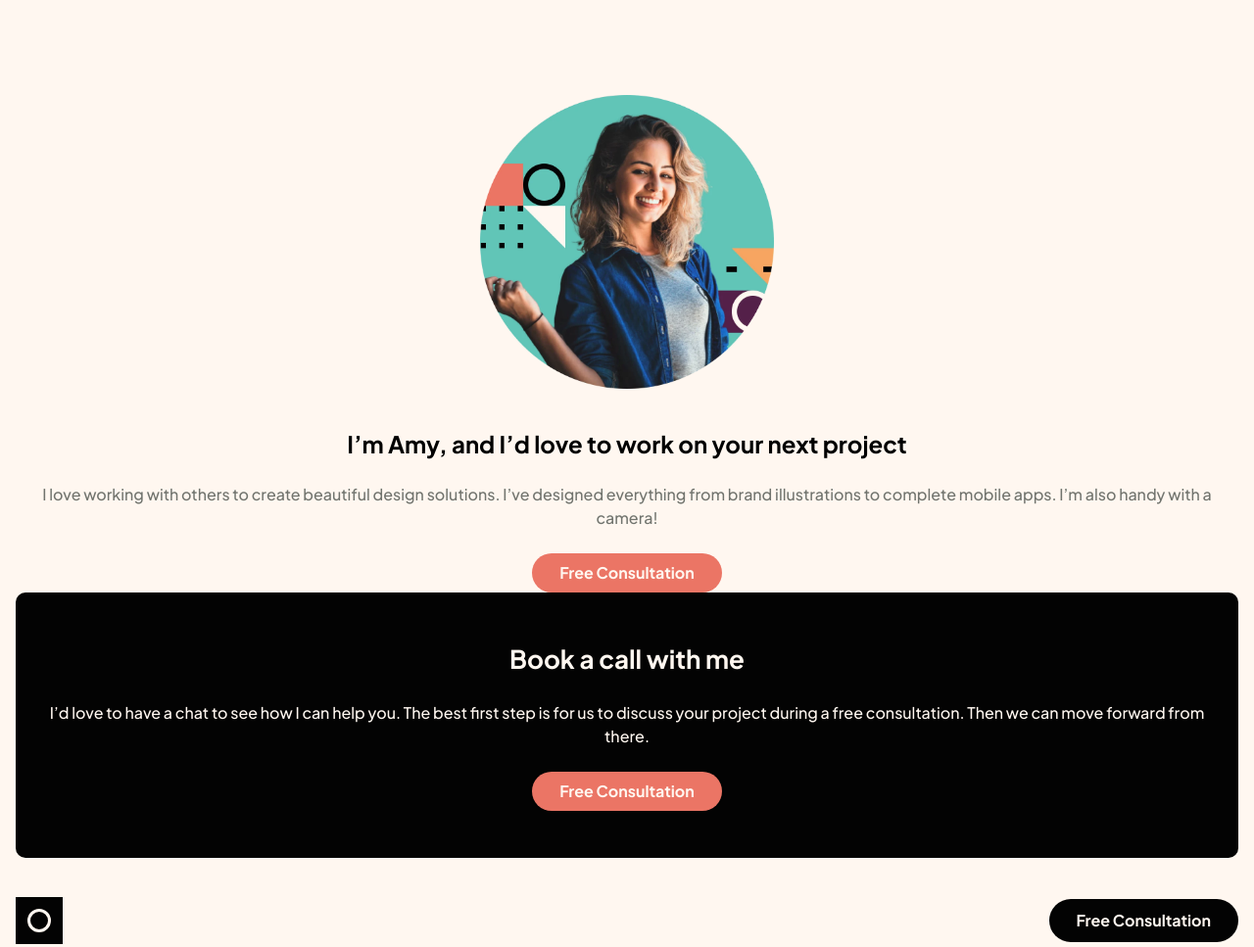
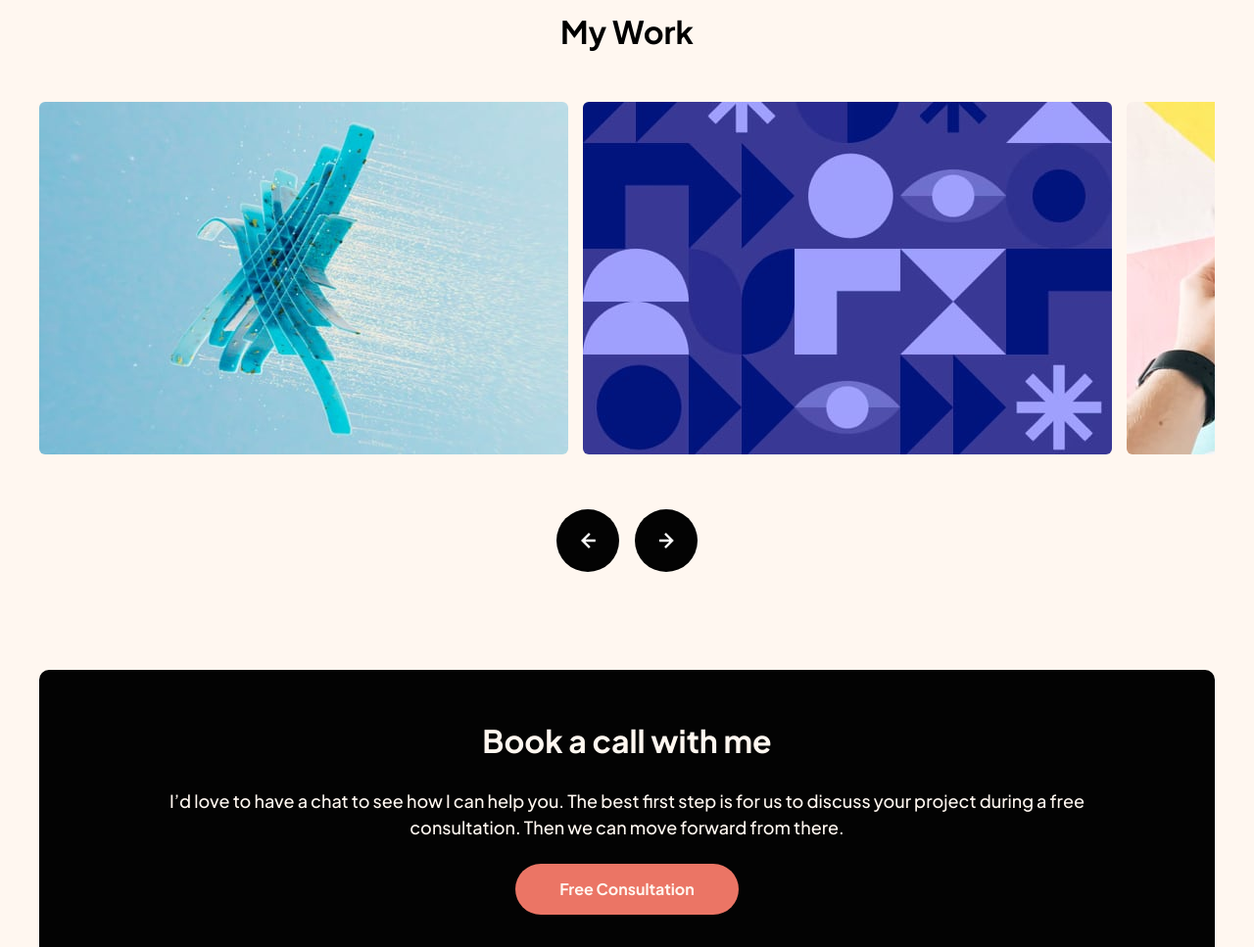
Before and after one commit to enrihg/single-page-design-portfolio, a website: page src/index.html in a window 1280 px wide. Shown: the part 1385-2352 px from the top of the page at 98% size. Drawn offline with Linux system fonts and the light colour scheme.

Commit message:
adapted layout for medium size screen devices

```diff
--- a/src/index.html
+++ b/src/index.html
@@ -11,28 +11,28 @@
     <title>Single Page Design Portfolio</title>
 </head>
 
-<body class="font-plus-jakarta-sans bg-light-cream p-4">
+<body class="font-plus-jakarta-sans bg-light-cream p-4 md:px-10 md:py-[34px]">
     <header class="mb-8">
         <div class="flex justify-between items-center">
-            <img class="inline h-12" src="./assets/images/logo.svg" alt="logo">
-            <button class="h-11 bg-black text-light-cream font-bold py-2 px-7 rounded-full">Free Consultation</button>
+            <img class="inline h-12 md:h-14" src="./assets/images/logo.svg" alt="logo">
+            <button class="bg-black text-light-cream font-bold py-2 px-7 md:py-[14px] md:px-[45px] rounded-full">Free Consultation</button>
         </div>
         <h1 class="font-bold text-4xl text-center mt-8 mb-4">Design solutions made easy</h1>
-        <p class="mx-11 text-medium-brown font-medium text-center">With over ten years of experience in various design disciplines, I’m your one-stop
+        <p class="mx-11 text-medium-brown font-medium md:text-[18px] text-center">With over ten years of experience in various design disciplines, I’m your one-stop
             shop for your design
             needs.</p>
     </header>
     <main>
-        <section class="grid grid-cols-2 gap-6">
-            <div class="grid gap-[94px] text-light-cream text-2xl font-bold bg-galactic-blue col-span-2 rounded-lg p-6">
+        <section class="grid grid-cols-2 md:grid-cols-4 md:grid-rows-3 gap-6">
+            <div class="grid gap-[94px] text-light-cream text-2xl font-bold bg-galactic-blue col-span-2 md:row-span-2 rounded-lg p-6">
                 <svg class="justify-self-end" width="128" height="192" xmlns="http://www.w3.org/2000/svg"><g fill="none" fill-rule="evenodd"><path fill="#552049" d="M0 0h64v128H0z"/><circle stroke="#FFF7F0" stroke-width="4" cx="32" cy="32" r="14"/><g transform="translate(32 32)"><rect fill="#F6A560" x="32" width="64" height="32" rx="16"/><path fill="#61C4B7" d="m0 128 32 32v-32zM32 96l32 32V96z"/><circle stroke="#FFF7F0" stroke-width="4" cx="80" cy="16" r="14"/><circle stroke="#FFF7F0" stroke-width="4" cx="80" cy="16" r="14"/></g><g fill="#030303"><path d="M64 14h4v4h-4zM68 14h4v4h-4zM92 14h4v4h-4z"/></g><path fill="#755CDE" d="m96 0 32 32V0z"/><g fill="#030303"><path d="M96 14h4v4h-4zM120 14h4v4h-4zM124 14h4v4h-4z"/></g><circle stroke="#030303" stroke-width="4" cx="80" cy="80" r="14"/><path fill="#EB7565" d="M96 64h32v32H96z"/><path fill="#FFF7F0" d="m32 96 96 96V96z"/><g fill="#030303"><path d="M0 128h4v4H0zM14 128h4v4h-4zM28 128h4v4h-4zM0 142h4v4H0zM14 142h4v4h-4zM28 142h4v4h-4z"/><g><path d="M0 156h4v4H0zM14 156h4v4h-4zM28 156h4v4h-4z"/></g></g></g></svg>
                 Graphic Design
             </div>
-            <div class="grid gap-10 text-light-cream text-2xl font-bold bg-summer-yellow rounded-lg p-6">
+            <div class="grid gap-10 md:row-span-1 text-light-cream text-2xl font-bold bg-summer-yellow rounded-lg p-6">
                 <svg class="justify-self-end" width="64" height="64" xmlns="http://www.w3.org/2000/svg"><g fill="none" fill-rule="evenodd"><circle stroke="#030303" stroke-width="4" cx="48" cy="16" r="14"/><path fill="#EB7565" d="M0 0h32v32H0z"/><g fill="#030303"><path d="M0 32h4v4H0zM14 32h4v4h-4zM28 32h4v4h-4zM0 46h4v4H0zM14 46h4v4h-4zM28 46h4v4h-4z"/><g><path d="M0 60h4v4H0zM14 60h4v4h-4zM28 60h4v4h-4z"/></g></g><path fill="#FFF7F0" d="m32 32 32 32V32z"/></g></svg>
                 UI/UX
             </div>
-            <div class="grid gap-10 text-light-cream text-2xl font-bold bg-pink rounded-lg p-6">
+            <div class="grid gap-10 md:row-span-1 text-light-cream text-2xl font-bold bg-pink rounded-lg p-6">
                 <svg class="justify-self-end" width="64" height="64" xmlns="http://www.w3.org/2000/svg"><g fill="none" fill-rule="evenodd"><g transform="translate(0 32)"><rect fill="#552049" width="64" height="32" rx="16"/><circle stroke="#FFF7F0" stroke-width="4" cx="48" cy="16" r="14"/></g><g fill="#030303"><path d="M0 14h4v4H0zM4 14h4v4H4zM28 14h4v4h-4z"/></g><path fill="#755CDE" d="m32 0 32 32V0z"/><g fill="#030303"><path d="M32 14h4v4h-4zM56 14h4v4h-4zM60 14h4v4h-4z"/></g></g></svg>
                 Apps
             </div>
@@ -49,29 +49,48 @@
                 Motion Graphics
             </div>
         </section>
-        <section class="grid">
-            <img class="w-[300px] mt-[100px] mx-auto" src="./assets/images/image-amy.webp" alt="Amy pic">
-            <h2 class="font-bold text-2xl text-center mt-10 mb-6 mx-4">I’m Amy, and I’d love to work on your next project</h2>
-            <p class="text-medium-brown font-medium text-center mx-2 mb-6 ">I love working with others to create beautiful design solutions.
+        <section class="mt-[100px] mx-auto grid md:grid-cols-2 place-items-center md:place-items-start md:">
+            <img class="w-[300px] md:w-[364px] md:row-span-3 md:relative md:right-20" src="./assets/images/image-amy.webp" alt="Amy pic">
+            <h2 class="font-bold text-2xl md:text-[32px] text-center mt-10 md:mt-auto mb-6 md:text-left">I’m Amy, and I’d love to work on your next project</h2>
+            <p class="text-medium-brown font-medium md:text-[18px] text-center mb-6 md:mb-auto  md:text-left">I love working with others to create beautiful design solutions.
                 I’ve designed everything from brand illustrations to complete mobile apps. I’m also handy with a camera!
             </p>
-            <button class="bg-light-red text-light-cream mx-auto font-bold py-2 px-7 rounded-3xl">Free Consultation</button>
+            <button class="md:self-end bg-light-red text-light-cream font-bold py-2 md:py-[14px] px-7 md:px-[45px] rounded-3xl">Free Consultation</button>
+        </section>
+        <section class="my-[100px]">
+            <h2 class="font-bold text-2xl md:text-[32px] text-center ">My Work</h2>
+            <div class="scroll-container flex overflow-scroll my-14 gap-[15px]">
+                <img class="max-w-[270px] md:max-w-[540px] rounded-md" src="./assets/images/image-slide-1.jpg" alt="3D image project">
+                <img class="max-w-[270px] md:max-w-[540px] rounded-md" src="./assets/images/image-slide-2.jpg" alt="patterns project">
+                <img class="max-w-[270px] md:max-w-[540px] rounded-md" src="./assets/images/image-slide-3.jpg" alt="newspaper project">
+                <img class="max-w-[270px] md:max-w-[540px] rounded-md" src="./assets/images/image-slide-4.jpg" alt="graphic design project">
+                <img class="max-w-[270px] md:max-w-[540px] rounded-md" src="./assets/images/image-slide-5.jpg" alt="mobile project">
+            </div>
+            <div class="flex justify-center text-center gap-4">
+                <button aria-label="previous image" class="button-left grid bg-black w-16 h-16 rounded-full">
+                    <img class="place-self-center" src="./assets/images/icon-arrow-left.svg" alt="arrow left">
+                </button>
+                <button aria-label="next image" class="button-right grid bg-black w-16 h-16 rounded-full">
+                    <img class="place-self-center" src="./assets/images/icon-arrow-right.svg" alt="arrow right">
+                </button>
+            </div>
         </section>
         <section>
-            <div class="bg-black rounded-[10px] py-12 px-6 text-center mb-10">
-                <h2 class="font-bold text-[26px] text-center text-light-cream">Book a call with me</h2>
-                <p class="font-medium my-6 text-light-cream">
+            <div class="bg-black rounded-[10px] py-12 px-6 md:px-[75px] text-center mb-10">
+                <h2 class="font-bold text-[26px] md:text-[32px] text-center text-light-cream">Book a call with me</h2>
+                <p class="font-medium md:text-[18px] my-6 text-light-cream">
                     I’d love to have a chat to see how I can help you. The best first step is for us to discuss your project during a free consultation.
                     Then we can move forward from there.
                 </p>
-                <button class="bg-light-red font-bold py-2 px-7 rounded-[28px] text-light-cream">Free Consultation</button>
+                <button class="bg-light-red font-bold py-2 px-7 md:py-[14px] md:px-[45px] rounded-[28px] text-light-cream">Free Consultation</button>
             </div>
             <div class="flex justify-between items-center">
-                <img class="inline h-12" src="./assets/images/logo.svg" alt="logo">
-                <button class="h-11 bg-black text-light-cream font-bold py-2 px-7 rounded-full">Free Consultation</button>
+                <img class="inline h-12 md:h-14" src="./assets/images/logo.svg" alt="logo">
+                <button class="bg-black text-light-cream font-bold py-2 px-7 md:py-[14px] md:px-[45px] rounded-full">Free Consultation</button>
             </div>
         </section>
     </main>
+    <script src="/src/index.js"></script>
 </body>
 
 </html>
```
Also changed, not shown: src/output.css.
